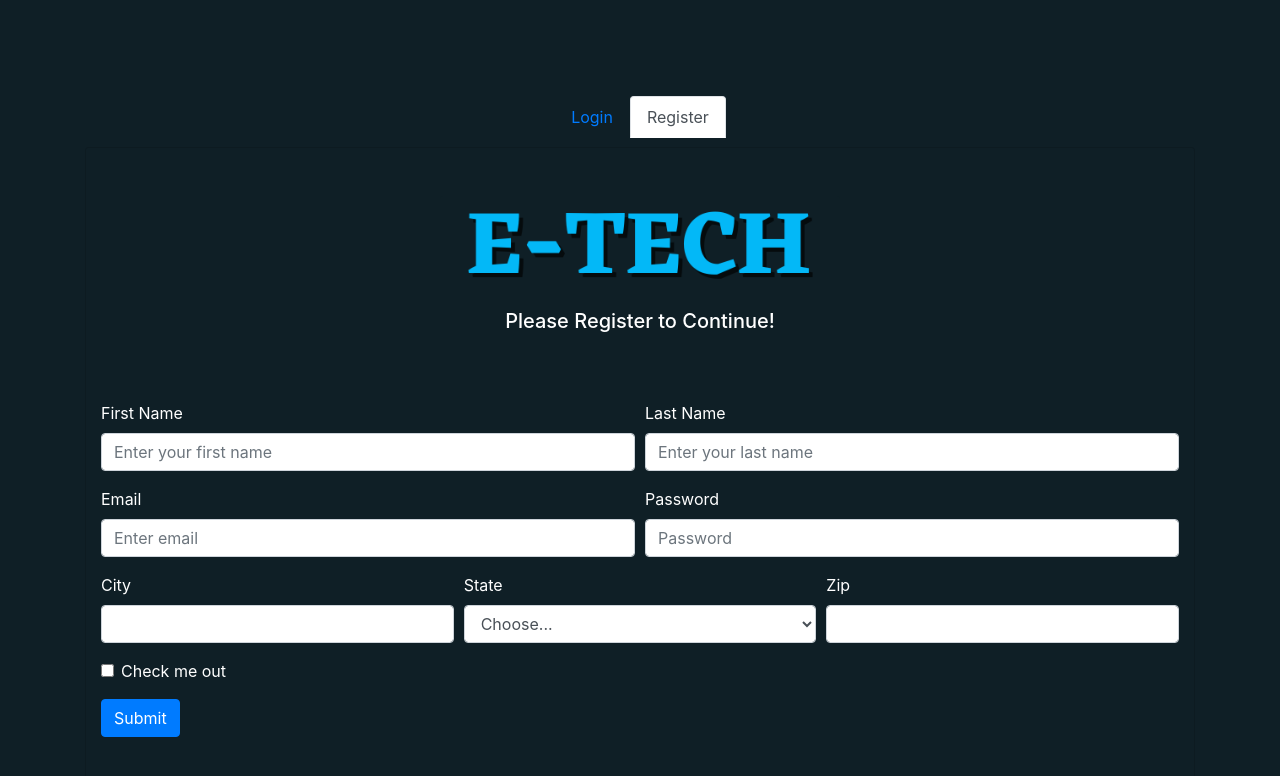
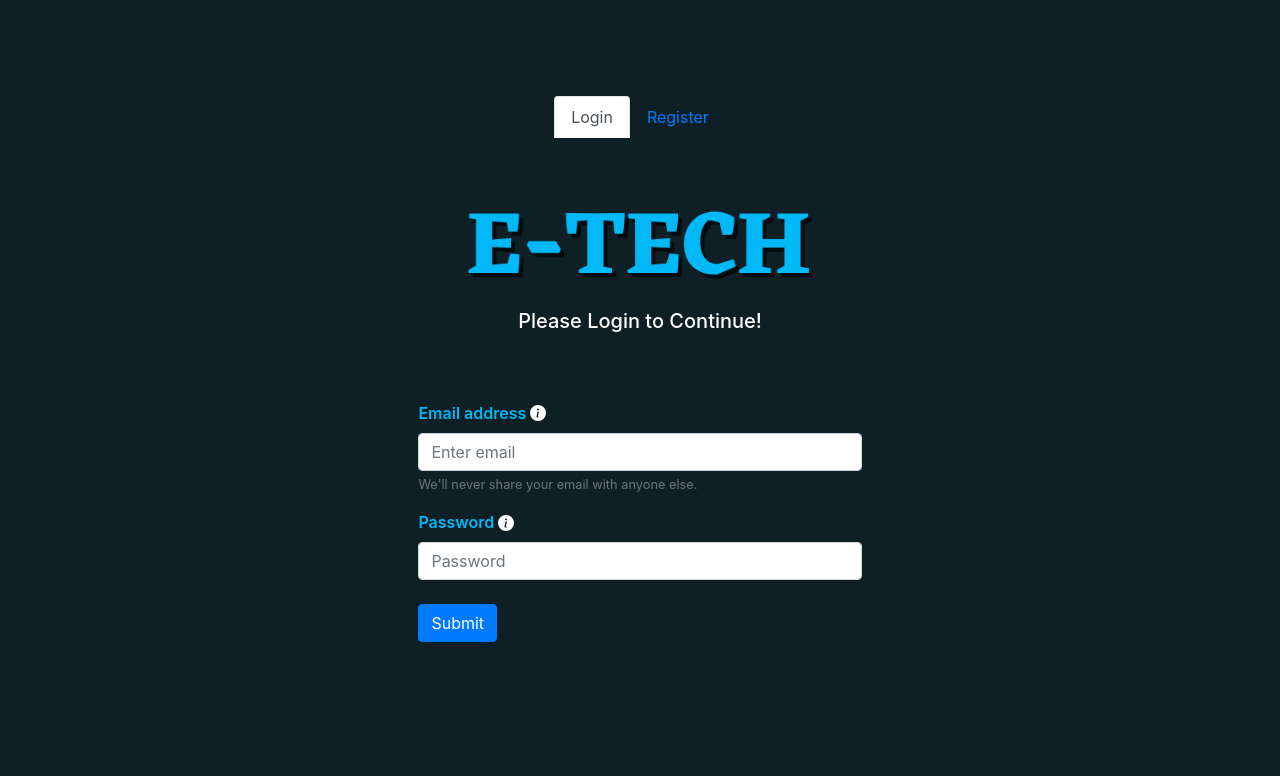
Before and after one commit to eriseld181/soloCapstoneFrontend, a React (Create React App) app in the folder frontend-app/: page /login in a window 1280 px wide. Shown: the top 776 px of the page. Built offline with nearby package versions, Linux system fonts and the light colour scheme.

Commit message:
install some packages

```diff
--- /dev/null
+++ b/frontend-app/src/components/InfoText/Info.jsx
@@ -0,0 +1,26 @@
+import React from 'react'
+import { Popover, OverlayTrigger } from 'react-bootstrap'
+import styles from './info.module.css'
+import { BsFillInfoCircleFill } from 'react-icons/bs';
+export default function InfoText(props) {
+
+    const popover = (
+        <Popover id="popover-basic">
+            <Popover.Title as="h3" className={`${styles.titleInfo}`}>{props.name}</Popover.Title>
+            <Popover.Content className={`${styles.bgWhite}`}>
+                {props.description}
+            </Popover.Content>
+        </Popover>
+    );
+
+    const Example = () => (
+        <OverlayTrigger trigger="hover" placement="right" overlay={popover}>
+            <BsFillInfoCircleFill style={{ margin: "0 0 2px 4px ", color: " white" }} />
+        </OverlayTrigger>
+    );
+    return (
+        <>
+            <Example />
+        </>
+    )
+}
--- /dev/null
+++ b/frontend-app/src/components/InfoText/info.module.css
@@ -0,0 +1,4 @@
+.bgWhite{color: #F6F6F6 !important;
+    }
+.labels{color:#03B8F7; font-weight: 600;}
+.titleInfo{color:#03B8F7; font-weight: 600; background-color: #111111  !important;}
--- a/frontend-app/src/components/NavBar/index.jsx
+++ b/frontend-app/src/components/NavBar/index.jsx
@@ -8,7 +8,7 @@ import { FaUser } from "react-icons/fa";
 //style={{ width: "100px" }}
 export default function NavBar() {
     return (
-        <div>
+
         <>
 
             <Navbar className={` ${styles.bg} ${styles.text} justify-content-center `} variant="dark">
@@ -25,6 +25,6 @@ export default function NavBar() {
 
 
         </>
-        </div >
+
     )
 }
--- a/frontend-app/src/components/login/Login.module.css
+++ b/frontend-app/src/components/login/Login.module.css
@@ -2,4 +2,4 @@
 .bg{background-color: #0F1F26 !important;
 color:white !important;
 }
-.labels{color:#03B8F7}
+.labels{color:#03B8F7; font-weight: 600;}
--- a/frontend-app/src/components/login/LoginForm.jsx
+++ b/frontend-app/src/components/login/LoginForm.jsx
@@ -1,8 +1,31 @@
-import React from "react"
+import React, { useState, useEffect, Component } from "react"
+import { withRouter } from 'react-router-dom'
+
 import { Card, Form, Button } from "react-bootstrap"
+import Info from '../InfoText/Info'
 import styles from "./Login.module.css"
-export default function LoginForm() {
+
+function LoginForm() {
+    const [email, setEmail] = useState("")
+    const [password, setPassword] = useState("")
+
+
+    const postimi = async (e) => {
+
+        const result = await fetch("http://localhost:5000/api/users/login", {
+            method: 'POST',
+            body: JSON.stringify({ email, password }),
+            credentials: "include",
+            headers: new Headers({
+                'Content-Type': 'application/json',
+            })
+        });
+        if (result.ok) {
+            console.log("u shtuan te dhenat")
+        }
+    }
     return (
+
         <div>
             <Card className={`${styles.bg}`} >
                 <Card.Img className={`mx-auto mt-5 ${styles.bg}`} variant="top" style={{ width: "400px" }} src="../../e-tech-logo-main.png" />
@@ -10,21 +33,29 @@ export default function LoginForm() {
                     <Card.Title className={`mb-5 ${styles.bg}`}>Please Login to Continue!
                                 </Card.Title>
                 </Card.Body >
-                <Form className={`mx-auto mb-5 `}>
+                <Form style={{ width: "40%" }} className={`mx-auto mb-5 `}>
                     <Form.Group controlId="formBasicEmail">
-                        <Form.Label>Email address</Form.Label>
-                        <Form.Control type="email" placeholder="Enter email" />
+                        <Form.Label className={`${styles.labels}`}>Email address
+                        <Info
+                                name="Email"
+                                description="Please enter your email, for example: john@gmail.com" /></Form.Label>
+                        <Form.Control type="email" placeholder="Enter email" value={email} onChange={e => { setEmail(e.target.value) }} />
                         <Form.Text className="text-muted">
                             We'll never share your email with anyone else.
                         </Form.Text>
                     </Form.Group>
                     <Form.Group controlId="formBasicPassword">
-                        <Form.Label>Password</Form.Label>
-                        <Form.Control type="password" placeholder="Password" />
+                        <Form.Label className={`${styles.labels}`}>Password
+                        <Info
+                                name="Password"
+                                description="Please enter your password, it should have one letter uppercase(A) at least one number(1)." /></Form.Label>
+
+                        <Form.Control type="password" placeholder="Password" value={password} onChange={e => { setPassword(e.target.value) }} />
                     </Form.Group>
-                    <Button variant="primary" type="submit">Submit</Button>
+                    <Button variant="primary" className="mt-2" onClick={() => postimi()}>Submit</Button>
                 </Form>
             </Card>
         </div>
     )
 }
+export default withRouter(LoginForm);
--- a/frontend-app/src/components/register/Register.module.css
+++ b/frontend-app/src/components/register/Register.module.css
@@ -2,4 +2,6 @@
 .bg{background-color: #0F1F26 !important;
 color:white !important;
 }
-.labels{color:#03B8F7}
+.bgWhite{background-color: #F6F6F6  !important}
+.labels{color:#03B8F7 !important; font-weight: 600!important;}
+.button{font-weight: 600!important; color:black !important; background-color:#03B8F7 !important; }
--- a/frontend-app/src/components/register/RegisterForm.jsx
+++ b/frontend-app/src/components/register/RegisterForm.jsx
@@ -1,74 +1,92 @@
 import React from "react"
-import { Card, Form, Button, Col, Container } from "react-bootstrap"
+import { Card, Form, Button, Col, Container, } from "react-bootstrap"
 import styles from "./Register.module.css"
 import States from "./countries.json"
+import Info from '../InfoText/Info'
 export default function RegisterForm() {
+
     return (
-        <div>
+        <>
             <Card className={`${styles.bg}`} >
                 <Card.Img className={`mx-auto mt-5 ${styles.bg}`} variant="top" style={{ width: "400px" }} src="../../e-tech-logo-main.png" />
                 <Card.Body className={`mx-auto ${styles.bg}`}>
                     <Card.Title className={`mb-5 ${styles.bg}`}>Please Register to Continue!
-                                </Card.Title></Card.Body >
+                    </Card.Title></Card.Body >
                 <Container >
-                    <Form className={`mx-auto  mb-5`}>
-                        <Form.Row >
-                            <Form.Group className={`mx-auto ${styles.bg}`} as={Col} controlId="formGridFirstName">
-                                <Form.Label>First Name</Form.Label>
-                                <Form.Control type="firstname" placeholder="Enter your first name" />
+                    <Form style={{ width: "70%" }} className={`mx-auto  mb-5`}>
+                        <Form.Row  >
+                            <Form.Group className={`mx-auto  ${styles.bg}`} as={Col} controlId="formGridFirstName">
+                                <Form.Label className={`${styles.labels}`}>First Name
+                                <Info
+                                        name="First Name"
+                                        description="Please enter your first name,
+                                         for example: John, Mickey" />
+                                </Form.Label>
+                                <Form.Control type="text" placeholder="Enter your first name" />
                             </Form.Group>
 
                             <Form.Group as={Col} controlId="formGridPassword" className={`mx-auto ${styles.bg}`}>
-                                <Form.Label>Last Name</Form.Label>
-                                <Form.Control type="lastname" placeholder="Enter your last name" />
+                                <Form.Label className={`${styles.labels}`}>Last Name
+                                <Info
+                                        name="Last Name"
+                                        description="Please enter your last name, for example: Connor, Mouse." />
+                                </Form.Label>
+                                <Form.Control type="text" placeholder="Enter your last name" />
                             </Form.Group>
                         </Form.Row>
 
                         <Form.Row >
                             <Form.Group className={`mx-auto ${styles.bg}`} as={Col} controlId="formGridLastName">
-                                <Form.Label>Email</Form.Label>
+                                <Form.Label className={`${styles.labels}`}>Email
+                                <Info
+                                        name="Email"
+                                        description="Please enter your email, for example: john@gmail.com" />
+                                </Form.Label>
                                 <Form.Control type="email" placeholder="Enter email" />
                             </Form.Group>
 
                             <Form.Group as={Col} controlId="formGridPassword" className={`mx-auto ${styles.bg}`}>
-                                <Form.Label>Password</Form.Label>
+                                <Form.Label className={`${styles.labels}`}>Password
+                                <Info
+                                        name="Password"
+                                        description="Please enter your password, it should have one letter uppercase(A) at least one number(1)." />
+                                </Form.Label>
                                 <Form.Control type="password" placeholder="Password" />
                             </Form.Group>
                         </Form.Row>
 
                         <Form.Row>
-                            <Form.Group as={Col} controlId="formGridCity">
-                                <Form.Label>City</Form.Label>
-                                <Form.Control />
+                            <Form.Group as={Col} controlId="formGridState">
+                                <Form.Label className={`${styles.labels}`}>State
+                                <Info
+                                        name="State"
+                                        description="Please choose your state from the dropdown list below, type or click to show the states" />
+                                </Form.Label>
+                                <Form.Control as="select" defaultValue="Choose...">
+                                    <option className={`${styles.bgWhite}`}>Choose...</option>
+                                    {States.map((state, index) => {
+                                        return (<option key={index} className={`${styles.bgWhite}`}>{state.name}</option>)
+                                    })}
+                                </Form.Control>
+                            </Form.Group>
+                            <Form.Group type="text" as={Col} controlId="formGridCity">
+                                <Form.Label className={`${styles.labels}`}>City
+                                <Info
+                                        name="City"
+                                        description="Please enter the city where do you live." />
+
+                                </Form.Label>
+                                <Form.Control placeholder="Ex: London" />
                             </Form.Group>
 
-                            <Form.Group as={Col} controlId="formGridState">
-                                <Form.Label>State</Form.Label>
-                                <Form.Control as="select" defaultValue="Choose...">
-                                    <option>Choose...</option>
-                                    {States.map(state => {
-                                        return (<option>{state.name}</option>)
-                                    })}
+                        </Form.Row>
+                        <Button className={` mt-2  ${styles.button}`} variant="primary" type="submit">
+                            Submit
+                        </Button>
 
-                                </Form.Control>
-                            </Form.Group>
-
-                            <Form.Group as={Col} controlId="formGridZip">
-                                <Form.Label>Zip</Form.Label>
-                                <Form.Control />
-                            </Form.Group>
-                        </Form.Row>
-
-                        <Form.Group id="formGridCheckbox">
-                            <Form.Check type="checkbox" label="Check me out" />
-                        </Form.Group>
-
-                        <Button variant="primary" type="submit">
-                            Submit
-  </Button>
                     </Form>
                 </Container>
             </Card>
-        </div>
+        </>
     )
 }
--- a/frontend-app/src/index.js
+++ b/frontend-app/src/index.js
@@ -5,9 +5,9 @@ import App from './App';
 import * as serviceWorker from "./serviceWorker";
 import "bootstrap/dist/css/bootstrap.min.css";
 ReactDOM.render(
-  <React.StrictMode>
-    <App />
-  </React.StrictMode>,
+
+  <App />
+  ,
   document.getElementById("root")
 );
 
--- a/frontend-app/src/pages/Login.jsx
+++ b/frontend-app/src/pages/Login.jsx
@@ -6,7 +6,8 @@ export default function Login() {
     return (
         <>
             <Container >
-                <Tabs style={{ border: "0px", padding: "10px " }} className={`justify-content-center mt-5 pt-5 `} defaultActiveKey="register" id="uncontrolled - tab - example">
+                <Tabs style={{ border: "0px", padding: "10px " }}
+                    className={`justify-content-center mt-5 pt-5 `} defaultActiveKey="login" id="uncontrolled - tab - example">
                     <Tab className={`mx-auto `} eventKey="login" title="Login">
                         <LoginForm />
                     </Tab>
```
Also changed, not shown: frontend-app/package.json (+9 -1 lines), 2 other files (tests, documents, lock files or other folders). Lines whose indentation alone changed are shown as unchanged.
